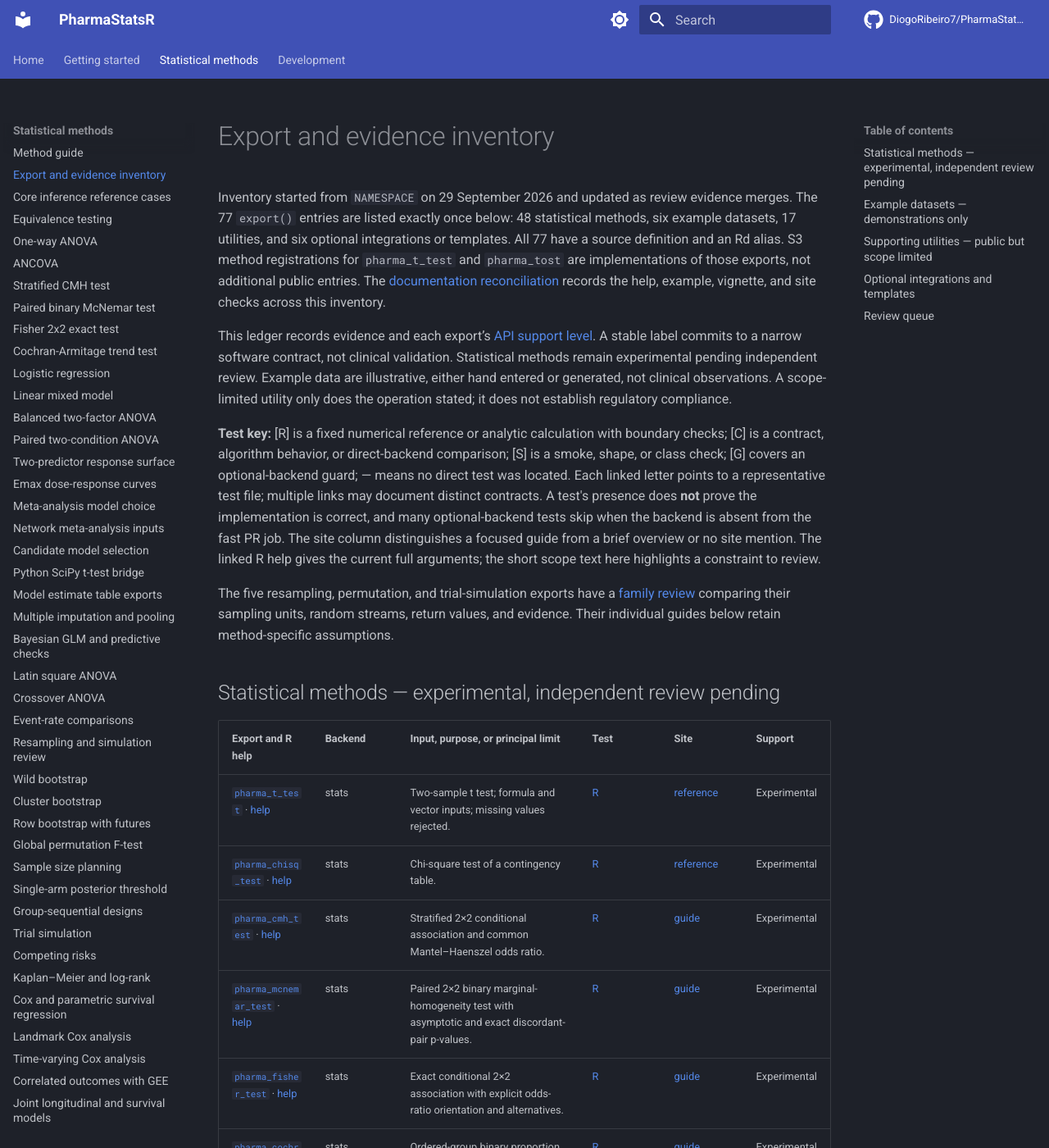
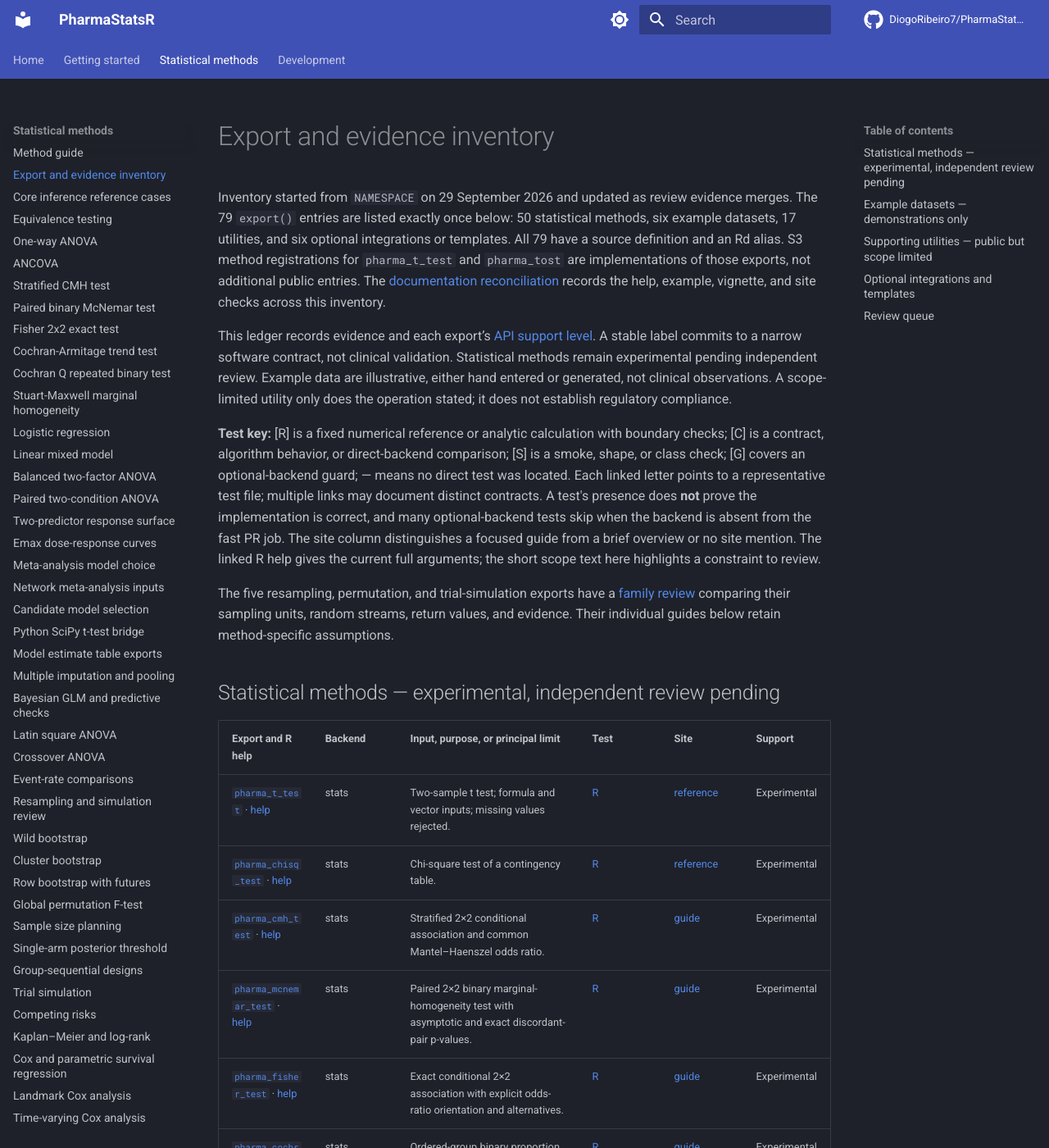
Before and after one commit to DiogoRibeiro7/PharmaStatsR, an MkDocs documentation site: the page built from docs/method-inventory.md, in a window 1280 px wide and 1400 px high. Shown: the whole window at 82% size. Built offline with MkDocs 1.6.1 and Material for MkDocs 9.7.7, drawn with Linux system fonts in a browser that asks for light colours; comment, search, counter and statistics services are not loaded; some of the changed text lies outside the part shown.

Commit message:
feat: complete categorical endpoint test batch

```diff
--- a/docs/method-inventory.md
+++ b/docs/method-inventory.md
@@ -1,6 +1,6 @@
 # Export and evidence inventory
 
-Inventory started from `NAMESPACE` on 29 September 2026 and updated as review evidence merges. The 77 `export()` entries are listed exactly once below: 48 statistical methods, six example datasets, 17 utilities, and six optional integrations or templates. All 77 have a source definition and an Rd alias. S3 method registrations for `pharma_t_test` and `pharma_tost` are implementations of those exports, not additional public entries. The [documentation reconciliation](documentation-reconciliation.md) records the help, example, vignette, and site checks across this inventory.
+Inventory started from `NAMESPACE` on 29 September 2026 and updated as review evidence merges. The 79 `export()` entries are listed exactly once below: 50 statistical methods, six example datasets, 17 utilities, and six optional integrations or templates. All 79 have a source definition and an Rd alias. S3 method registrations for `pharma_t_test` and `pharma_tost` are implementations of those exports, not additional public entries. The [documentation reconciliation](documentation-reconciliation.md) records the help, example, vignette, and site checks across this inventory.
 
 This ledger records evidence and each export’s [API support level](api-support-policy.md). A stable label commits to a narrow software contract, not clinical validation. Statistical methods remain experimental pending independent review. Example data are illustrative, either hand entered or generated, not clinical observations. A scope-limited utility only does the operation stated; it does not establish regulatory compliance.
 
@@ -18,6 +18,8 @@
 | [`pharma_mcnemar_test`](https://github.com/DiogoRibeiro7/PharmaStatsR/blob/main/R/pharma_mcnemar_test.R) · [help](https://github.com/DiogoRibeiro7/PharmaStatsR/blob/main/man/pharma_mcnemar_test.Rd) | stats | Paired 2×2 binary marginal-homogeneity test with asymptotic and exact discordant-pair p-values. | [R](https://github.com/DiogoRibeiro7/PharmaStatsR/blob/main/tests/testthat/test-mcnemar-reference.R) | [guide](mcnemar.md) | Experimental |
 | [`pharma_fisher_test`](https://github.com/DiogoRibeiro7/PharmaStatsR/blob/main/R/pharma_fisher_test.R) · [help](https://github.com/DiogoRibeiro7/PharmaStatsR/blob/main/man/pharma_fisher_test.Rd) | stats | Exact conditional 2×2 association with explicit odds-ratio orientation and alternatives. | [R](https://github.com/DiogoRibeiro7/PharmaStatsR/blob/main/tests/testthat/test-fisher-reference.R) | [guide](fisher-exact.md) | Experimental |
 | [`pharma_cochran_armitage_test`](https://github.com/DiogoRibeiro7/PharmaStatsR/blob/main/R/pharma_cochran_armitage_test.R) · [help](https://github.com/DiogoRibeiro7/PharmaStatsR/blob/main/man/pharma_cochran_armitage_test.Rd) | stats | Ordered-group binary proportion trend test with explicit scores and signed Z. | [R](https://github.com/DiogoRibeiro7/PharmaStatsR/blob/main/tests/testthat/test-cochran-armitage-reference.R) | [guide](cochran-armitage.md) | Experimental |
+| [`pharma_cochran_q_test`](https://github.com/DiogoRibeiro7/PharmaStatsR/blob/main/R/pharma_cochran_q_test.R) · [help](https://github.com/DiogoRibeiro7/PharmaStatsR/blob/main/man/pharma_cochran_q_test.Rd) | stats | Matched repeated-binary omnibus test from subject and condition totals. | [R](https://github.com/DiogoRibeiro7/PharmaStatsR/blob/main/tests/testthat/test-cochran-q-reference.R) | [guide](cochran-q.md) | Experimental |
+| [`pharma_stuart_maxwell_test`](https://github.com/DiogoRibeiro7/PharmaStatsR/blob/main/R/pharma_stuart_maxwell_test.R) · [help](https://github.com/DiogoRibeiro7/PharmaStatsR/blob/main/man/pharma_stuart_maxwell_test.Rd) | stats | Paired multinomial marginal-homogeneity quadratic-form test for square K×K tables. | [R](https://github.com/DiogoRibeiro7/PharmaStatsR/blob/main/tests/testthat/test-stuart-maxwell-reference.R) | [guide](stuart-maxwell.md) | Experimental |
 | [`pharma_logistic_regression`](https://github.com/DiogoRibeiro7/PharmaStatsR/blob/main/R/pharma_logistic_regression.R) · [help](https://github.com/DiogoRibeiro7/PharmaStatsR/blob/main/man/pharma_logistic_regression.Rd) | stats | Binomial GLM from a formula and data frame. | [R](https://github.com/DiogoRibeiro7/PharmaStatsR/blob/main/tests/testthat/test-logistic-reference.R) | [guide](logistic-regression.md) | Experimental |
 | [`pharma_anova`](https://github.com/DiogoRibeiro7/PharmaStatsR/blob/main/R/pharma_anova.R) · [help](https://github.com/DiogoRibeiro7/PharmaStatsR/blob/main/man/pharma_anova.Rd) | stats | One categorical group; ordinary one-way F test. | [R](https://github.com/DiogoRibeiro7/PharmaStatsR/blob/main/tests/testthat/test-core-inference-references.R) | [guide](anova.md) | Experimental |
 | [`pharma_ancova`](https://github.com/DiogoRibeiro7/PharmaStatsR/blob/main/R/pharma_ancova.R) · [help](https://github.com/DiogoRibeiro7/PharmaStatsR/blob/main/man/pharma_ancova.Rd) | stats | One categorical treatment plus one numeric covariate; additive fit, slope-interaction diagnostic, adjusted means. | [R](https://github.com/DiogoRibeiro7/PharmaStatsR/blob/main/tests/testthat/test-ancova-reference.R) | [guide](ancova.md) | Experimental |
--- a/mkdocs.yml
+++ b/mkdocs.yml
@@ -82,6 +82,8 @@
       - Paired binary McNemar test: mcnemar.md
       - Fisher 2x2 exact test: fisher-exact.md
       - Cochran-Armitage trend test: cochran-armitage.md
+      - Cochran Q repeated binary test: cochran-q.md
+      - Stuart-Maxwell marginal homogeneity: stuart-maxwell.md
       - Logistic regression: logistic-regression.md
       - Linear mixed model: linear-mixed-model.md
       - Balanced two-factor ANOVA: factorial-anova.md
```
Also changed, not shown: NEWS.md (+1 -0 lines), docs/cochran-q.md (added, +20 -0 lines), docs/methods.md (+2 -0 lines), docs/stuart-maxwell.md (added, +27 -0 lines), 7 other files.
